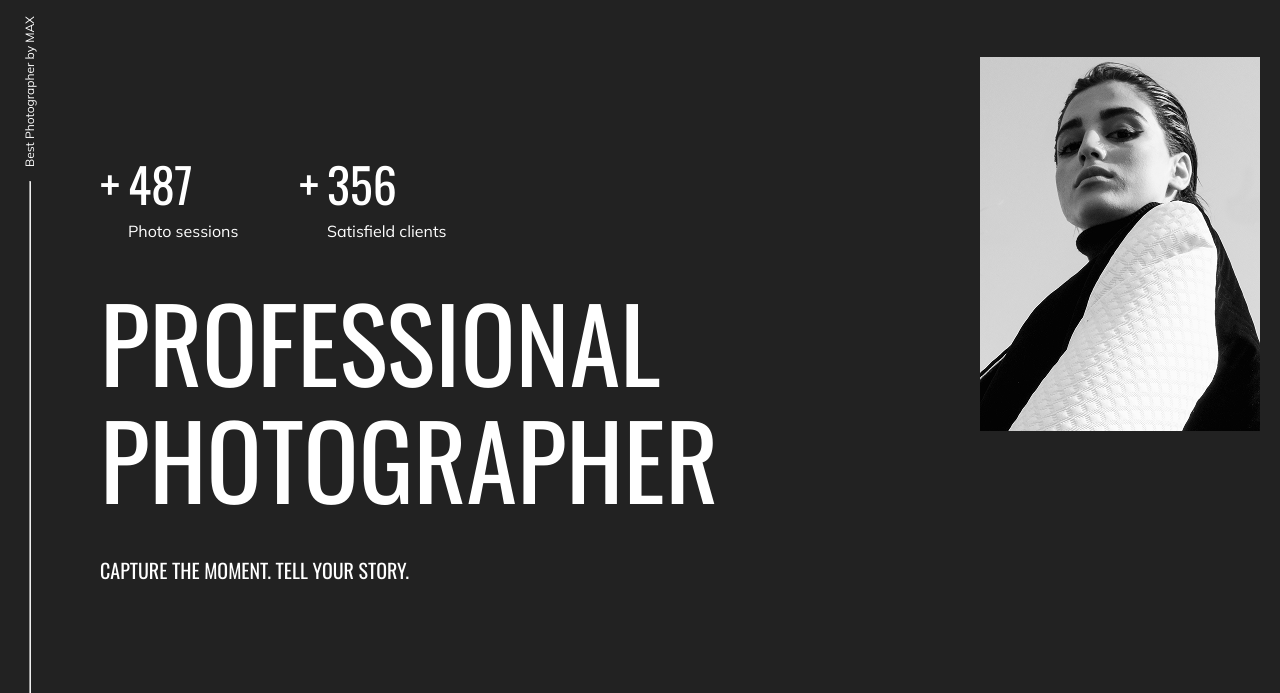
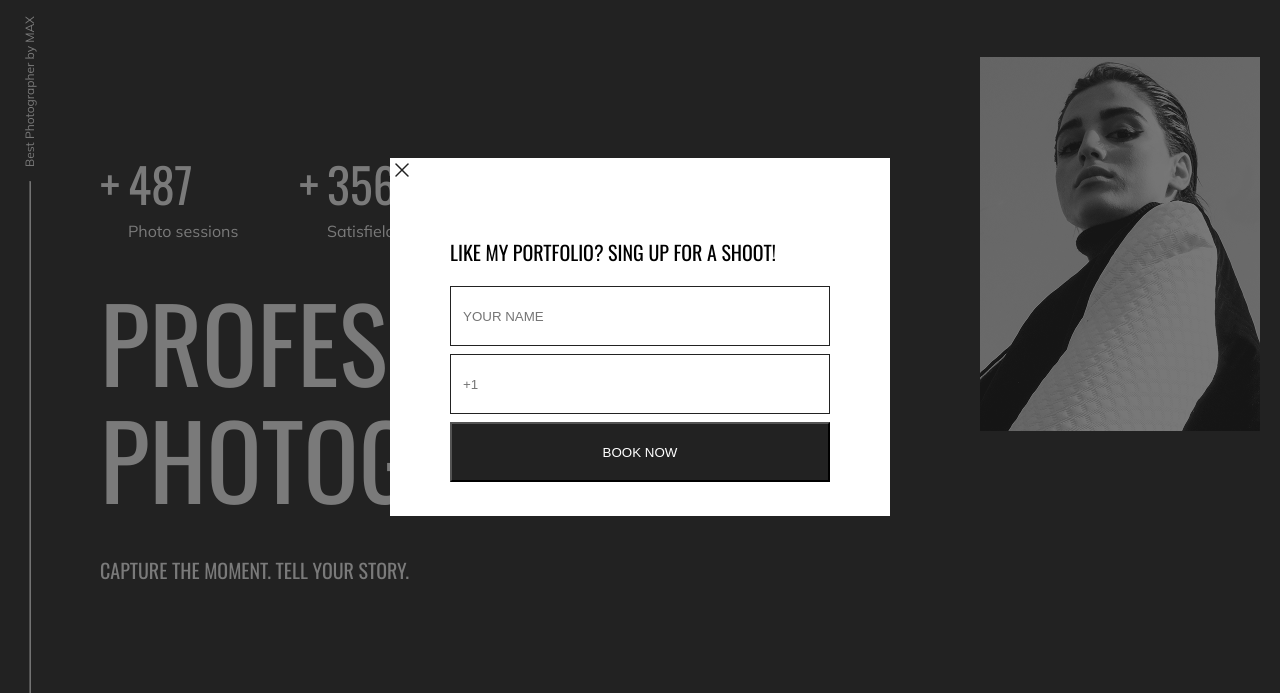
Before and after one commit to Ekaterina-cat/JS-projects, a plain HTML site: page portfolio/index.html in a window 1280 px wide. Shown: the part 63-756 px from the top of the page. Drawn offline with Linux system fonts and the light colour scheme.

Commit message:
feat: add markup and styles for the modal window

```diff
--- a/portfolio/index.html
+++ b/portfolio/index.html
@@ -705,6 +705,50 @@
           </div>
         </div>
       </section>
+      <section class="modal">
+        <div class="modal-container">
+          <div class="btn-close-modal">
+            <svg
+              width="24"
+              height="24"
+              viewBox="0 0 24 24"
+              fill="none"
+              xmlns="http://www.w3.org/2000/svg"
+            >
+              <path
+                d="M18 6L6 18"
+                stroke="#222222"
+                stroke-width="1.5"
+                stroke-linecap="round"
+                stroke-linejoin="round"
+              />
+              <path
+                d="M6 6L18 18"
+                stroke="#222222"
+                stroke-width="1.5"
+                stroke-linecap="round"
+                stroke-linejoin="round"
+              />
+            </svg>
+          </div>
+          <div class="modal-container-info">
+            <h3 class="modal-container-title">
+              like my portfolio? sing up for a shoot!
+            </h3>
+            <div class="modal-input">
+              <input
+                class="input-modal"
+                type="text"
+                name=""
+                id=""
+                placeholder="YOUR NAME"
+              />
+              <input class="input-modal" type="tel" name="" id="" placeholder="+1" />
+              <button class="btn-modal-book" type="submit">book now</button>
+            </div>
+          </div>
+        </div>
+      </section>
     </main>
     <footer class="footer">
       <div class="footer-link">
--- a/portfolio/style/style.css
+++ b/portfolio/style/style.css
@@ -628,3 +628,57 @@ body {
 }
 
 /*End Footer*/
+
+/*Start Modal*/
+
+.modal {
+  position: absolute;
+  top: 0;
+  left: 0;
+  width: 100%;
+  height: 100vh;
+  z-index: 5;
+  background: rgba(34, 34, 34, 0.6);
+}
+.modal-container {
+  position: absolute;
+  top: 50%;
+  left: 50%;
+  transform: translate(-50%, -50%);
+  background: #fff;
+  width: 500px;
+  height: 358px;
+}
+.btn-close-modal{
+  height: 60px;
+  width: 60px;
+}
+.modal-container-info {
+  width: 380px;
+  display: flex;
+  flex-direction: column;
+  margin: 0 auto;
+}
+.modal-container-title {
+  text-transform: uppercase;
+  font: 400 20px/140% "Oswald";
+}
+.modal-input{
+  display: flex;
+  flex-direction: column;
+  gap: .5rem;
+}
+.input-modal {
+  border: 1px solid #222;
+  padding: 0px 12px;
+  height: 60px;
+}
+.btn-modal-book {
+  text-transform: uppercase;
+  background-color: #222;
+  color: #fff;
+  cursor: pointer;
+  height: 60px;
+}
+
+/*End Modal*/
```
